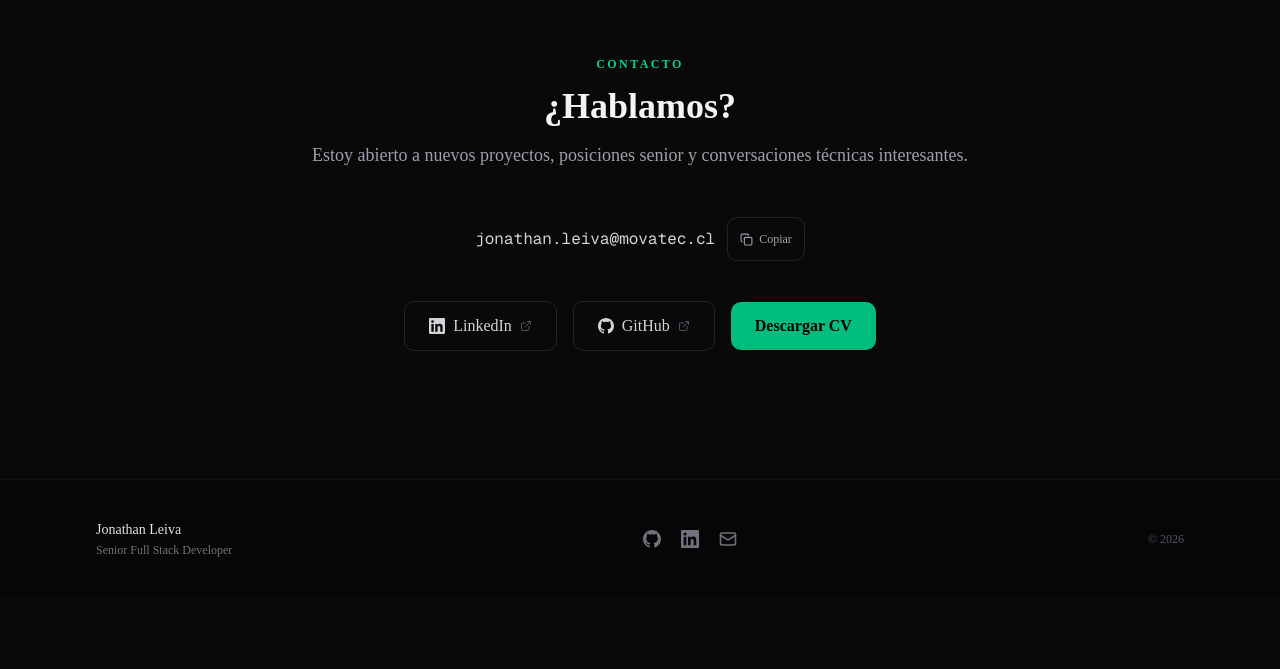
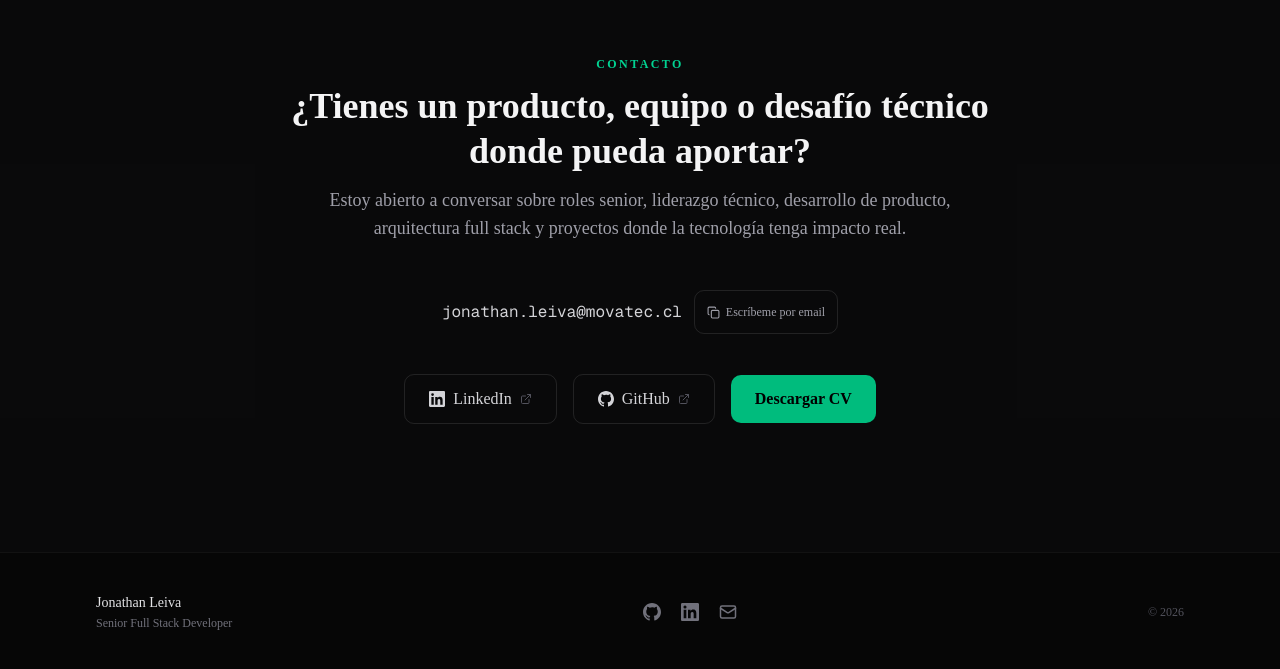
Before and after one commit to jonathanleivag/jonathanleivag, a Next.js app: page / in a window 1280 px wide. Shown: the part 4917-5586 px from the top of the page. Before the commit the page ends 5515 px from the top, so only its background shows below. Built offline with nearby package versions, Linux system fonts and the light colour scheme.

Commit message:
feat: contact section content from profile

```diff
--- a/components/sections/Contact.tsx
+++ b/components/sections/Contact.tsx
@@ -4,8 +4,7 @@ import { useEffect, useRef, useState } from 'react'
 import { Check, Copy, ExternalLink } from 'lucide-react'
 import { SectionHeader } from '@/components/ui/SectionHeader'
 import { GithubIcon, LinkedinIcon } from '@/components/ui/icons'
-
-const EMAIL = 'jonathan.leiva@movatec.cl'
+import { profile } from '@/content/profile'
 
 export function Contact() {
   const [copied, setCopied] = useState(false)
@@ -19,11 +18,11 @@ export function Contact() {
 
   const handleCopy = async () => {
     try {
-      await navigator.clipboard.writeText(EMAIL)
+      await navigator.clipboard.writeText(profile.social.email)
       setCopied(true)
       timerRef.current = setTimeout(() => setCopied(false), 2000)
     } catch {
-      // clipboard unavailable (HTTP, denied permission) — fail silently
+      // clipboard unavailable — fail silently
     }
   }
 
@@ -32,14 +31,14 @@ export function Contact() {
       <div className="max-w-3xl mx-auto text-center">
         <SectionHeader
           label="Contacto"
-          title="¿Hablamos?"
-          subtitle="Estoy abierto a nuevos proyectos, posiciones senior y conversaciones técnicas interesantes."
+          title={profile.contact.title}
+          subtitle={profile.contact.description}
           className="text-center [&_p]:mx-auto"
         />
 
         {/* Email copy */}
         <div className="flex items-center justify-center gap-3 mb-10">
-          <span className="text-zinc-300 text-base font-mono">{EMAIL}</span>
+          <span className="text-zinc-300 text-base font-mono">{profile.social.email}</span>
           <button
             onClick={handleCopy}
             className="flex items-center gap-1.5 text-xs border border-white/10 text-zinc-400 hover:border-emerald-500/30 hover:text-emerald-400 px-3 py-2 rounded-lg transition-colors min-h-[44px]"
@@ -48,17 +47,16 @@ export function Contact() {
             {copied ? (
               <>
                 <Check size={13} className="text-emerald-400" />
-                Copiado
+                {profile.contact.copiedLabel}
               </>
             ) : (
               <>
                 <Copy size={13} />
-                Copiar
+                {profile.contact.emailLabel}
               </>
             )}
           </button>
         </div>
-        {/* Accessible copy announcement */}
         <span aria-live="polite" className="sr-only">
           {copied ? 'Email copiado al portapapeles' : ''}
         </span>
@@ -66,7 +64,7 @@ export function Contact() {
         {/* Social links */}
         <div className="flex flex-col sm:flex-row items-center justify-center gap-4">
           <a
-            href="https://linkedin.com/in/jonathanleivag"
+            href={profile.social.linkedin}
             target="_blank"
             rel="noopener noreferrer"
             className="flex items-center gap-2 border border-white/10 text-zinc-300 hover:border-emerald-500/30 hover:text-emerald-400 px-6 py-3 rounded-lg transition-colors min-h-[44px] w-full sm:w-auto justify-center"
@@ -76,7 +74,7 @@ export function Contact() {
             <ExternalLink size={12} className="text-zinc-600" />
           </a>
           <a
-            href="https://github.com/jonathanleivag"
+            href={profile.social.github}
             target="_blank"
             rel="noopener noreferrer"
             className="flex items-center gap-2 border border-white/10 text-zinc-300 hover:border-emerald-500/30 hover:text-emerald-400 px-6 py-3 rounded-lg transition-colors min-h-[44px] w-full sm:w-auto justify-center"
@@ -86,7 +84,7 @@ export function Contact() {
             <ExternalLink size={12} className="text-zinc-600" />
           </a>
           <a
-            href="/cv.pdf"
+            href={profile.social.cv}
             target="_blank"
             rel="noopener noreferrer"
             className="flex items-center gap-2 bg-emerald-500 hover:bg-emerald-400 text-black font-semibold px-6 py-3 rounded-lg transition-colors min-h-[44px] w-full sm:w-auto justify-center"
```
